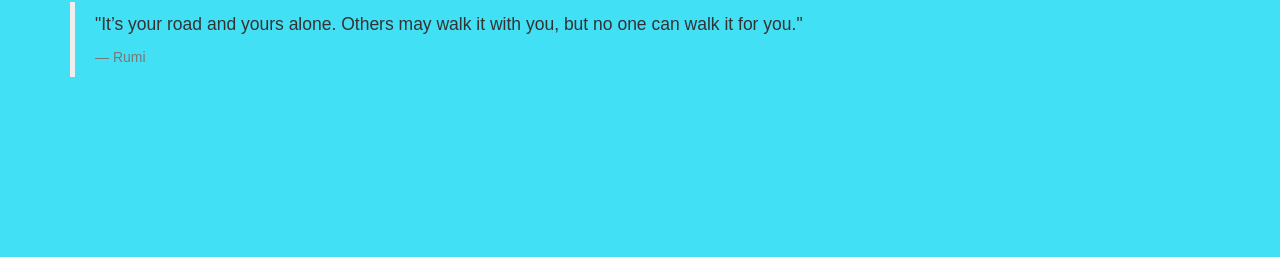
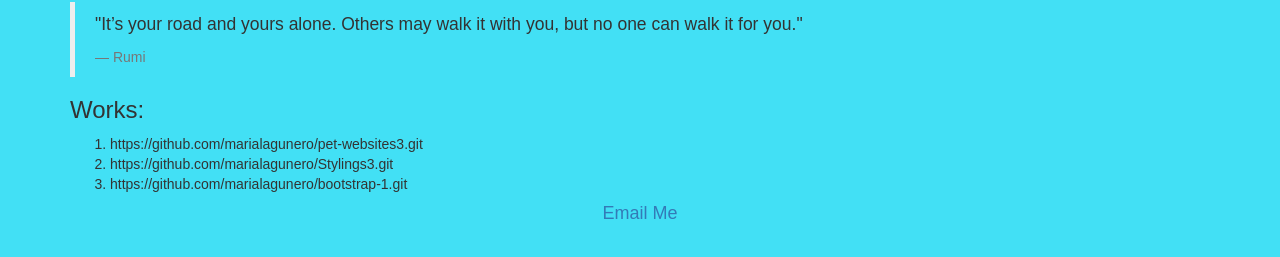
Before and after one commit to marialagunero/firstcodereview3, a plain HTML site: page index.html in a window 1280 px wide. Shown: the part 331-588 px from the top of the page. Drawn offline with Linux system fonts and the light colour scheme.

Commit message:
add ordered list and links to works and email to html

```diff
--- a/index.html
+++ b/index.html
@@ -20,6 +20,17 @@
           <footer>Rumi</footer>
         </blockquote>
 
+        <h3>Works:</h3>
+        <ol>
+          <li>https://github.com/marialagunero/pet-websites3.git</li>
+          <li>https://github.com/marialagunero/Stylings3.git</li>
+          <li>https://github.com/marialagunero/bootstrap-1.git</li>
+        </ol>
+
+
+
+        <center><h4> <a href="mailto:maria58@gmail.com">Email Me</a></h4></center>
+
 
     </div>
   </body>
```
